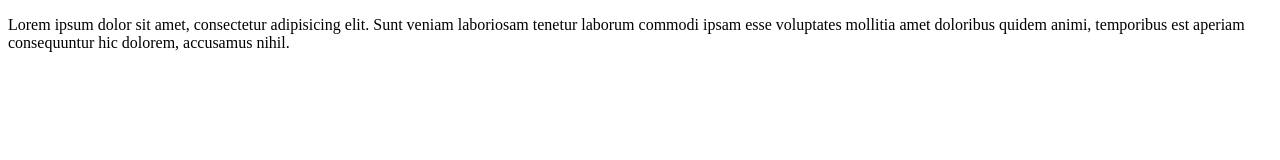
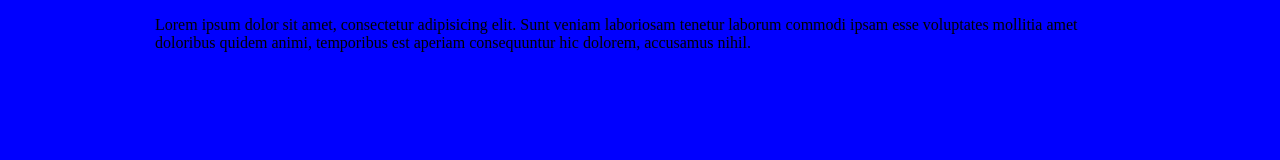
Before and after one commit to blablakin/site, a plain HTML site: page index.html in a window 1280 px wide. Drawn offline with Linux system fonts and the light colour scheme.

Commit message:
body content on center body width 970

```diff
--- a/css/style.css
+++ b/css/style.css
@@ -2,3 +2,9 @@ h1{
 	color: red;
 	font-size: 30px;
 }
+
+body{
+	background: blue;
+	width: 970px;
+	margin: 0 auto;
+}
```
